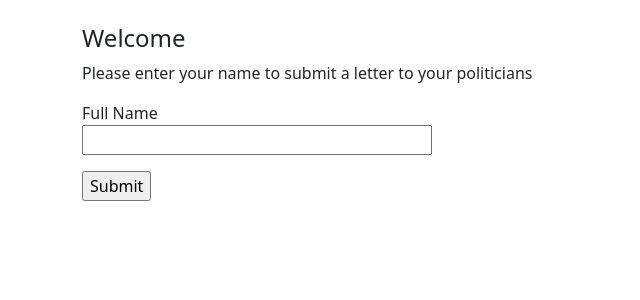
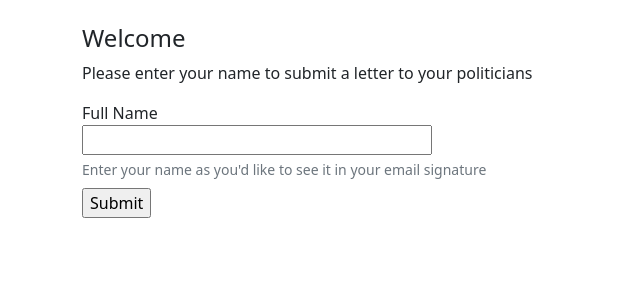
Before and after one commit to bnwebb/test-flask-render, a Flask app: page / in a window 1280 px wide. Shown: the part 56-356 px from the top of the page, without its empty margins (0-640 px from the left). Run offline with Flask 2, Linux system fonts and the light colour scheme.

Commit message:
Clean up form and add help text

```diff
--- a/app/routes.py
+++ b/app/routes.py
@@ -4,11 +4,9 @@ from app.forms import UserSubmitForm
 
 @app.route('/', methods=['GET', 'POST'])
 def home():
-    form = UserSubmitForm(request.form)
-    if request.method == 'POST':
-        if form.validate_on_submit():
-            name = form.name.data
-            return redirect(url_for('success'))
+    form = UserSubmitForm()
+    if form.validate_on_submit():
+        return redirect(url_for('success'))
     return render_template('index.html', title='Home', form=form)
 
 @app.route('/success', methods=['GET'])
--- a/app/templates/index.html
+++ b/app/templates/index.html
@@ -4,22 +4,17 @@
     <div class="container mt-4">
         <h4>Welcome</h4>
         <p>Please enter your name to submit a letter to your politicians</p>
-        <form action="" method="POST" novalidate>
+        <form action="{{ url_for('home') }}" method="POST" novalidate>
             {{ form.hidden_tag() }}
-            <p>
+            <div class="form-field mb-2">
                 {{ form.name.label }}<br>
-                {{ form.name(size=32) }}<br>
+                {{ form.name(size=32) }}
+                <div id="nameHelp" class="form-text">Enter your name as you'd like to see it in your email signature</div>
                 {% for error in form.name.errors %}
                     <span style="color: red;">{{ error }}</span>
                 {% endfor %}
-            </p>
-            <p>{{ form.submit() }}</p>
-            <!-- <div class="mb-3">
-                <label for="nameInput" class="form-label">Full name</label>
-                <input type="input" class="form-control" id="nameInput" placeholder="Jefferson Smith" style="width: 70%;">
-                <div id="nameHelp" class="form-text">Enter your name as you'd like to see it in your email.</div>
             </div>
-            <button type="submit" class="btn btn-primary">Submit</button> -->
+            {{ form.submit }}
         </form>
     </div>
 {% endblock %}
```
